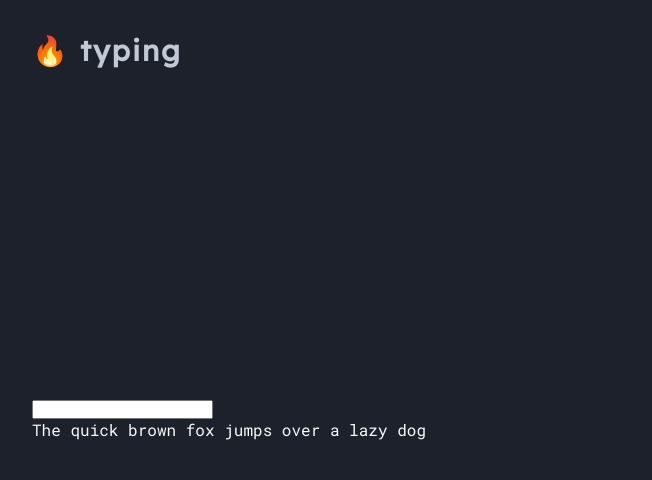
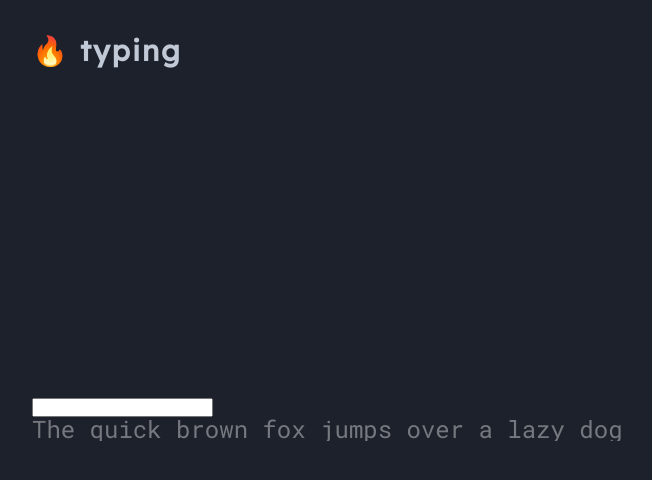
Before and after one commit to GeoGeorgeous/typing, a SvelteKit app: page / in a window 1280 px wide. Shown: the top 480 px of the page, without its empty margins (0-652 px from the left). Built offline with nearby package versions, Linux system fonts and the light colour scheme.

Commit message:
add nextWord, space key handler and styles for letters

```diff
--- a/src/routes/+page.svelte
+++ b/src/routes/+page.svelte
@@ -52,6 +52,17 @@
     }
   }
 
+  function nextWord() {
+    const isNotFirstLetter = letterIndex !== 0;
+    const isOneLetterWord = words[wordIndex].length === 1;
+
+    if (isNotFirstLetter || isOneLetterWord) {
+      wordIndex = wordIndex + 1;
+      letterIndex = 0;
+      increaseScore();
+    }
+  }
+
   function nextLetter() {
     letterIndex = letterIndex + 1;
   }
@@ -69,7 +80,10 @@
   }
 
   function handleKeydown(event: KeyboardEvent) {
-    if (event.code === 'Space') event.preventDefault();
+    if (event.code === 'Space') {
+      event.preventDefault();
+      if (game === 'in progress') nextWord();
+    }
 
     if (game === 'waiting for input') startGame();
   }
@@ -97,5 +111,29 @@
 </div>
 
 <style lang="sass">
-/* .. */
+  .words
+    --line-height: 1em
+    --lines: 3
+
+    width: 100%
+    max-height: calc(var(--line-height) * var(--lines) * 1.42)
+    display: flex
+    flex-wrap: wrap
+    gap: 0.6em
+    position: relative
+    font-size: 1.5rem
+    line-height: var(--line-height)
+    overflow: hidden
+    user-select: none
+
+  .letter
+    opacity: .4
+    transition: all 0.3s ease
+
+  :global(.letter[data-letter='correct'])
+    opacity: .8
+
+  :global(.letter[data-letter='incorrect'])
+    color: var(--primary)
+    opacity: 1
 </style>
```
